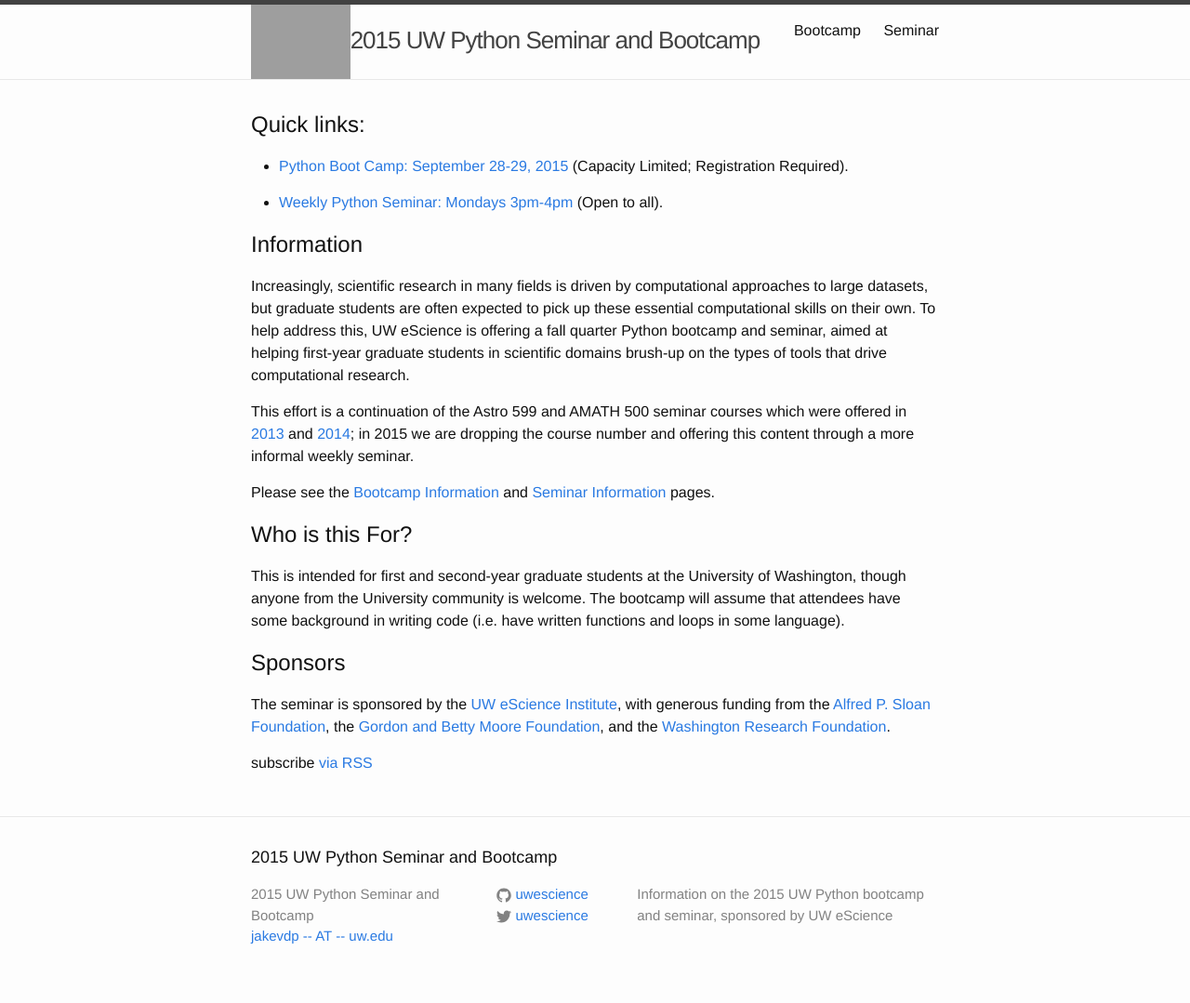
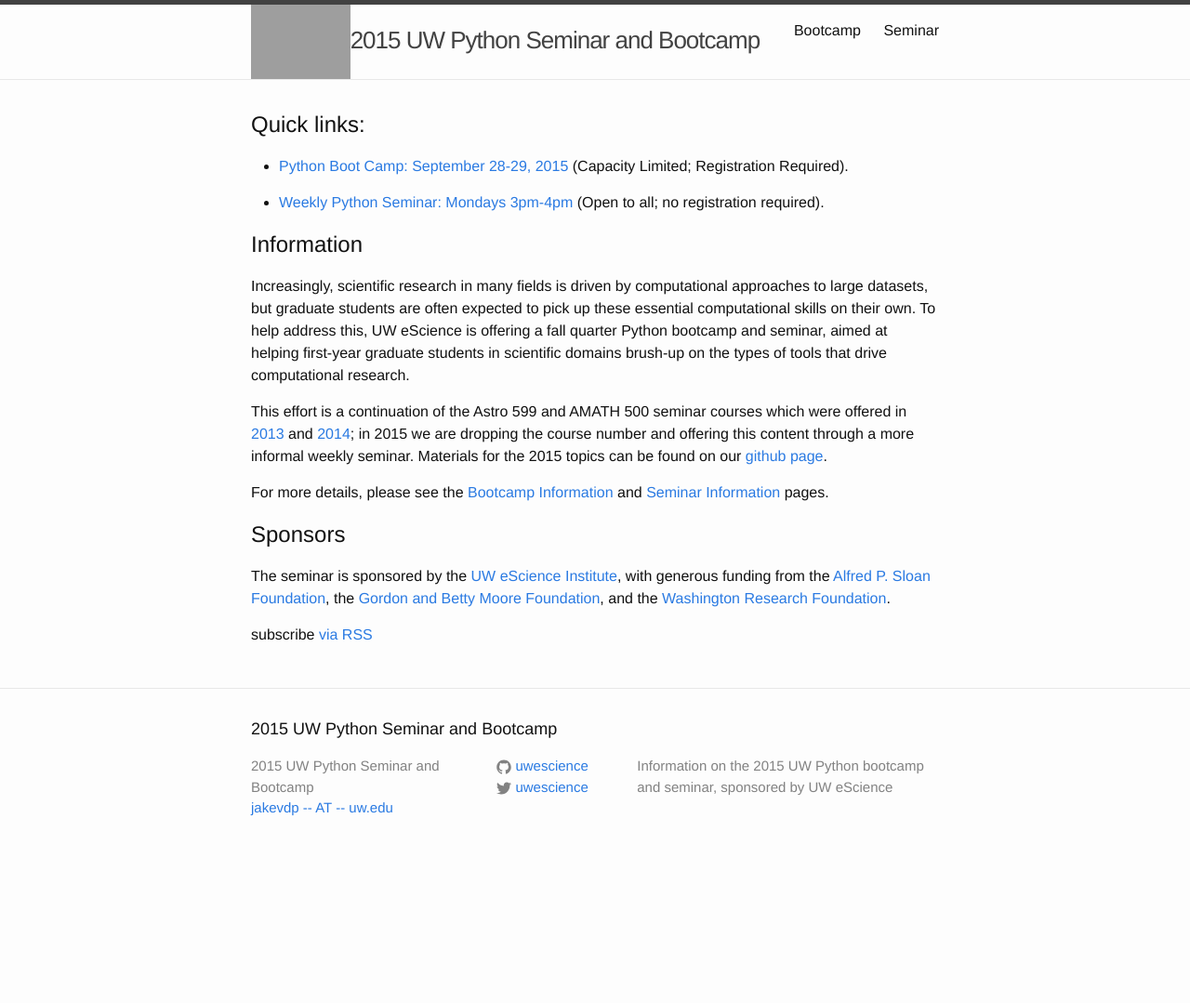
Before and after one commit to uwescience/python-seminar-2015, a Jekyll site: the page built from index.md, in a window 1280 px wide. Shown: the whole page at 93% size. Built offline with Jekyll 4.4.1, drawn with Linux system fonts in a browser that asks for light colours; after the commit the page ends 941 px from its top, so only the background shows below that.

Commit message:
update index

```diff
--- a/index.md
+++ b/index.md
@@ -6,7 +6,7 @@ layout: home
 
 - [Python Boot Camp: September 28-29, 2015]({{ "bootcamp" | prepend: site.baseurl }}) (Capacity Limited; Registration Required).
 
-- [Weekly Python Seminar: Mondays 3pm-4pm]({{ "seminar" | prepend: site.baseurl }}) (Open to all).
+- [Weekly Python Seminar: Mondays 3pm-4pm]({{ "seminar" | prepend: site.baseurl }}) (Open to all; no registration required).
 
 ## Information
 
@@ -23,15 +23,9 @@ which were offered in
 [2014](http://www.astro.washington.edu/users/vanderplas/Astr599_2014/);
 in 2015 we are dropping the course number and offering this content through a
 more informal weekly seminar.
+Materials for the 2015 topics can be found on our [github page](http://github.com/uwescience/python-seminar-2015).
 
-Please see the [Bootcamp Information]({{ "bootcamp" | prepend: site.baseurl }}) and [Seminar Information]({{ "seminar" | prepend: site.baseurl }}) pages.
-
-## Who is this For?
-
-This is intended for first and second-year graduate students at the University
-of Washington, though anyone from the University community is welcome. The
-bootcamp will assume that attendees have some background in writing code (i.e.
-have written functions and loops in some language).
+For more details, please see the [Bootcamp Information]({{ "bootcamp" | prepend: site.baseurl }}) and [Seminar Information]({{ "seminar" | prepend: site.baseurl }}) pages.
 
 ## Sponsors
 
```
